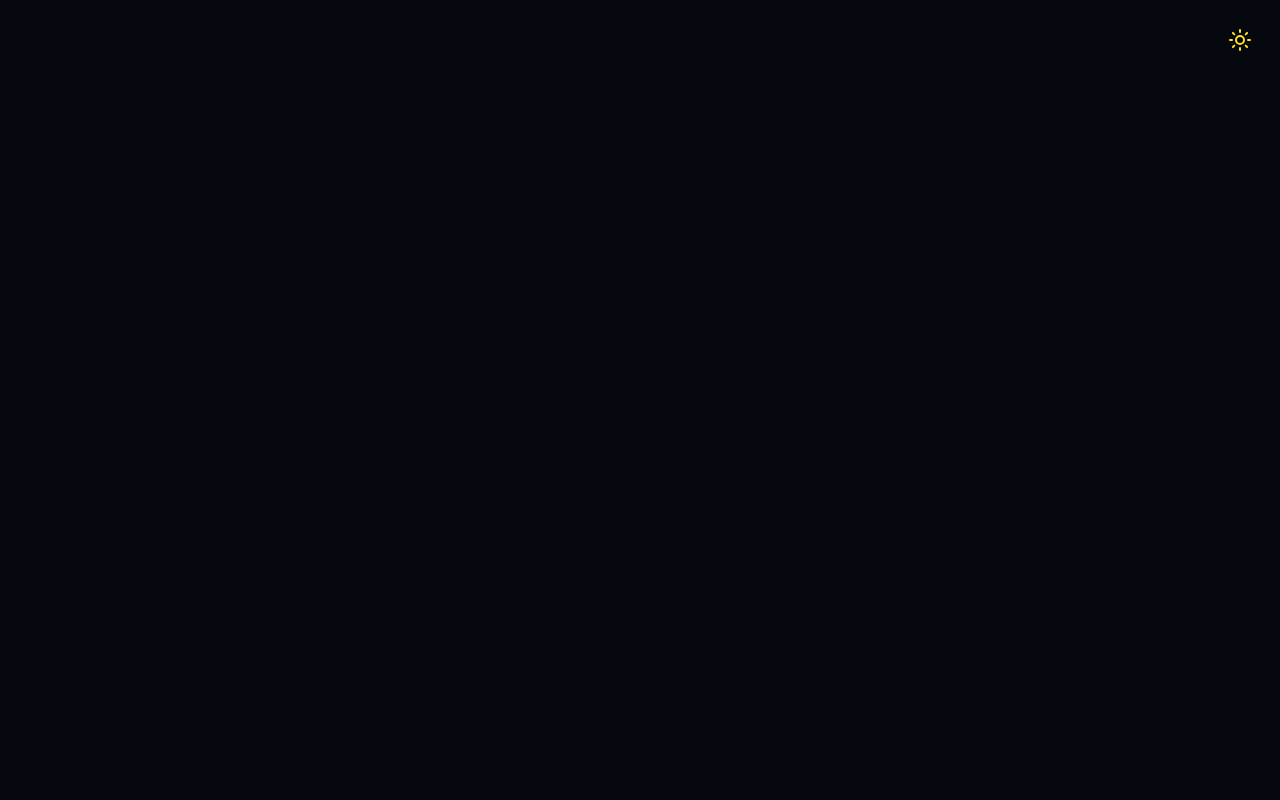
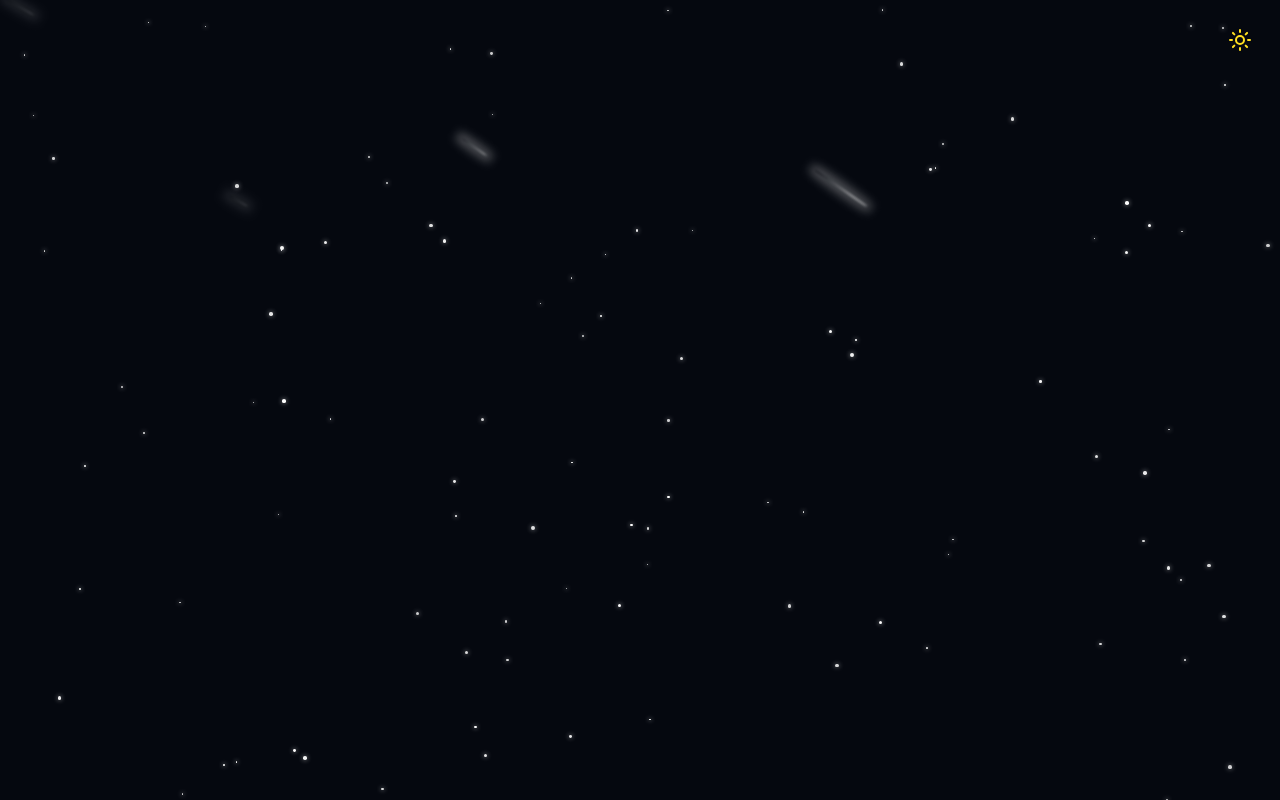
Before and after one commit to DeusNoctifer/Portafolio-React-Tailwind, a React (Vite) app: page / in a window 1280 px wide. Built offline with nearby package versions, Linux system fonts and the light colour scheme.

Commit message:
Implementación del background

```diff
--- /dev/null
+++ b/src/components/StarBackground.jsx
@@ -0,0 +1,95 @@
+import { useEffect, useState } from "react";
+
+export const StarBackground = () => {
+  const [stars, setStars] = useState([]);
+  const [meteors, setMeteors] = useState([]);
+
+  useEffect(() => {
+    generateStars();
+    generateMeteors();
+
+    const handleResize = () => {
+      generateStars();
+    };
+
+    window.addEventListener("resize", handleResize);
+
+    return () => window.removeEventListener("resize", handleResize);
+  }, []);
+
+  const generateStars = () => {
+    const numberOfStars = Math.floor(
+      (window.innerWidth * window.innerHeight) / 10000
+    );
+
+    const newStars = [];
+
+    for (let i = 0; i < numberOfStars; i++) {
+      newStars.push({
+        id: i,
+        size: Math.random() * 3 + 1,
+        x: Math.random() * 100,
+        y: Math.random() * 100,
+        opacity: Math.random() * 0.5 + 0.5,
+        animationDuration: Math.random() * 4 + 2,
+      });
+    }
+
+    setStars(newStars);
+  };
+
+  const generateMeteors = () => {
+    const numberOfMeteors = 4; // Volvemos a 4 meteoros
+    const newMeteors = [];
+
+    for (let i = 0; i < numberOfMeteors; i++) {
+      newMeteors.push({
+        id: i,
+        size: Math.random() * 1.5 + 0.5, // Tamaño un poco más grande
+        x: Math.random() * 100,
+        y: Math.random() * 30,
+        delay: Math.random() * 10, // Delay más corto
+        animationDuration: Math.random() * 3 + 2, // Animación más rápida
+        opacity: Math.random() * 0.5 + 0.3, // Más visibles
+        angle: 215 + (Math.random() * 10 - 5), // Ángulo más consistente
+      });
+    }
+
+    setMeteors(newMeteors);
+  };
+
+  return (
+    <div className="fixed inset-0 overflow-hidden pointer-events-none z-0">
+      {stars.map((star) => (
+        <div
+          key={star.id}
+          className="star animate-pulse-subtle"
+          style={{
+            width: star.size + "px",
+            height: star.size + "px",
+            left: star.x + "%",
+            top: star.y + "%",
+            opacity: star.opacity,
+            animationDuration: star.animationDuration + "s",
+          }}
+        />
+      ))}
+
+      {meteors.map((meteor) => (
+        <div
+          key={meteor.id}
+          className="meteor"
+          style={{
+            width: meteor.size * 40 + "px",
+            height: meteor.size + "px",
+            left: meteor.x + "%",
+            top: meteor.y + "%",
+            opacity: meteor.opacity,
+            transform: `rotate(${meteor.angle}deg)`,
+            animation: `meteor ${meteor.animationDuration}s linear ${meteor.delay}s infinite`,
+          }}
+        />
+      ))}
+    </div>
+  );
+};
--- a/src/index.css
+++ b/src/index.css
@@ -160,3 +160,36 @@
   padding: 0;
   text-align: center;
 }
+
+@keyframes meteor {
+  0% {
+    transform: rotate(215deg) translateX(0) translateY(0);
+    opacity: 1;
+  }
+  70% {
+    opacity: 1;
+  }
+  100% {
+    transform: rotate(215deg) translateX(-1000px) translateY(300px);
+    opacity: 0;
+  }
+}
+
+.meteor {
+  position: absolute;
+  background: linear-gradient(90deg, rgba(255,255,255,0.8) 0%, rgba(255,255,255,0) 100%);
+  border-radius: 50%;
+  filter: blur(0.8px);
+  will-change: transform;
+  z-index: 0;
+}
+
+.star {
+  position: absolute;
+  background-color: white;
+  border-radius: 50%;
+  animation-name: pulse-subtle;
+  animation-iteration-count: infinite;
+  animation-timing-function: ease-in-out;
+  box-shadow: 0 0 4px 1px rgba(255, 255, 255, 0.3);
+}
--- a/src/pages/Home.jsx
+++ b/src/pages/Home.jsx
@@ -1,4 +1,5 @@
-import { ThemeToggle } from "../components/ThemeToggle";
+import { StarBackground } from "@/components/StarBackground";
+import { ThemeToggle } from "@/components/ThemeToggle";
 
 export const Home = () => {
     return (
@@ -7,6 +8,8 @@ export const Home = () => {
             <ThemeToggle />
 
             {/* Efectos del background */}
+            <StarBackground />
+
             {/* NavBar */}
             {/* Main Content */}
             {/* Footer */}
```
